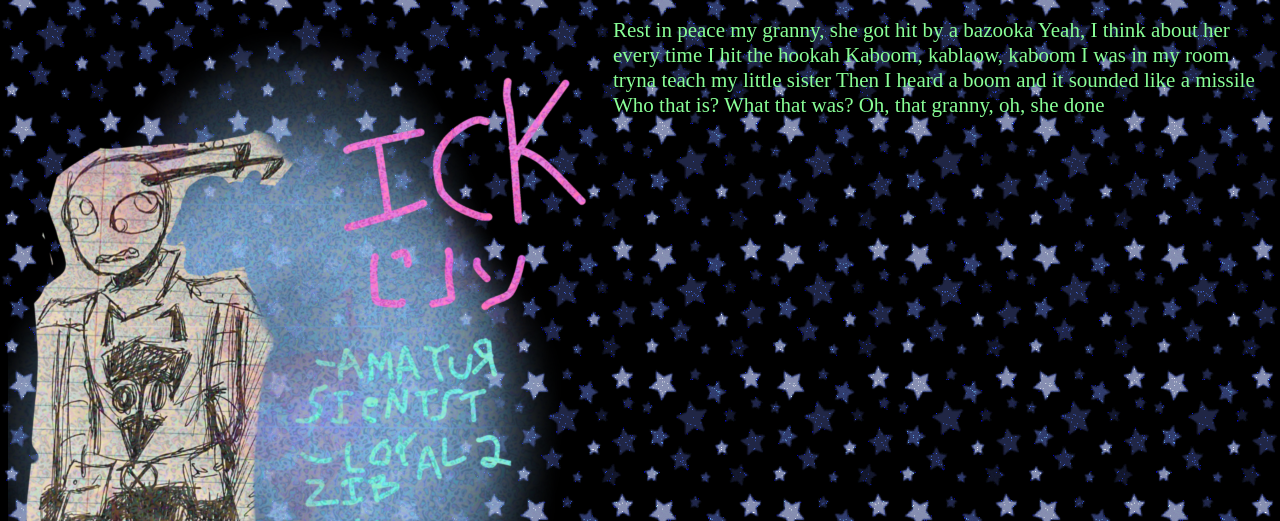
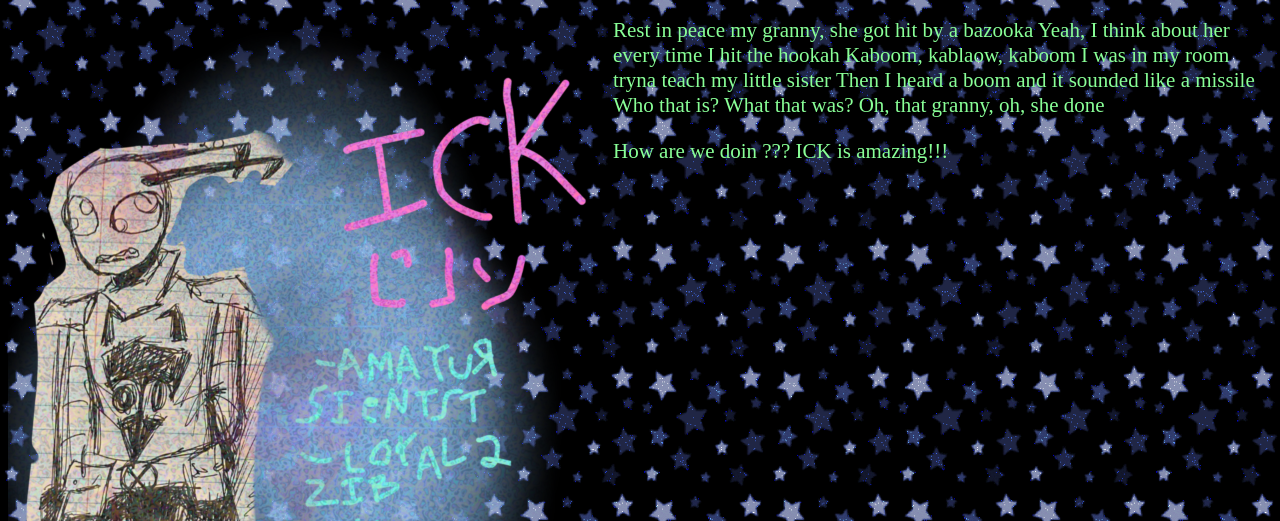
Before and after one commit to IrkenInvaderIck/irkens.info, a plain HTML site: page me.html in a window 1280 px wide. Shown: the part 279-800 px from the top of the page. Drawn offline with Linux system fonts and the light colour scheme; a web font is replaced by a local one.

Commit message:
test deploy?

```diff
--- a/me.html
+++ b/me.html
@@ -41,6 +41,7 @@
 
 <center><h1 class="default">i am ICK !!!!!!!!!!!!!!!!!!!!!!!!!!!!!</h1></center>
 <img src="ICK.png" style="float:left;"> <p class="default">Rest in peace my granny, she got hit by a bazooka Yeah, I think about her every time I hit the hookah Kaboom, kablaow, kaboom I was in my room tryna teach my little sister Then I heard a boom and it sounded like a missile Who that is? What that was? Oh, that granny, oh, she done</p>
+<p>How are we doin ??? ICK is amazing!!!</p>
 
 
 </body>
```
